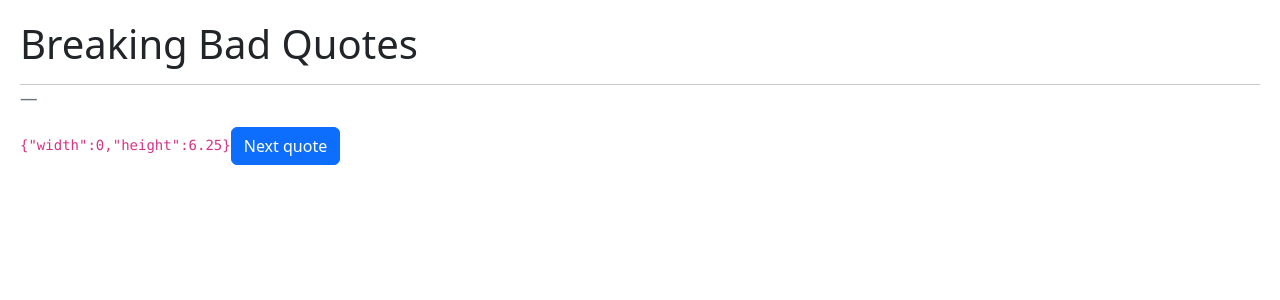
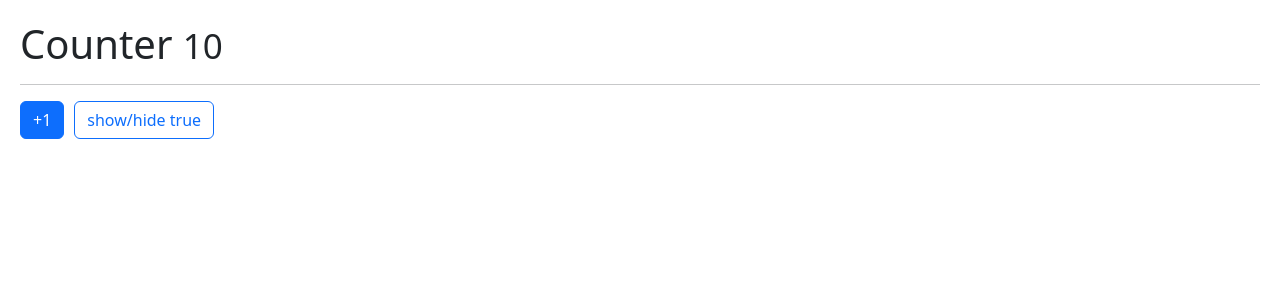
Before and after one commit to arasman/react-hook-app, a React (Vite) app: page / in a window 1280 px wide. Shown: the top 300 px of the page. Built offline with nearby package versions, Linux system fonts and the light colour scheme; no server answers.

Commit message:
Memo as React method

```diff
--- /dev/null
+++ b/src/06-memos/Memorize.jsx
@@ -0,0 +1,25 @@
+import { useState } from 'react';
+import {useCounter} from '../hooks';
+import { Small } from './Small';
+
+export const Memorize = () => {
+  const {counter, increment}  = useCounter(10);
+  const [show, setShow] = useState(true);
+
+  return (
+    <>
+      <h1>
+        Counter <Small value={counter}/>
+      </h1>
+      <hr />
+      <button className="btn btn-primary" onClick={() => increment(1)}>
+        +1
+      </button>
+      <button className='btn btn-outline-primary'
+      onClick={() => setShow(!show)}
+      >
+        show/hide {JSON.stringify(show)}
+      </button>
+    </>
+  );
+};
--- /dev/null
+++ b/src/06-memos/Small.jsx
@@ -0,0 +1,10 @@
+// import {memo} from 'react'
+import React from 'react'
+
+
+export const Small = React.memo (({value}) => {
+    console.log('Me volví  a pintar');
+  return (
+    <small>{value}</small>
+  )
+})
--- a/src/main.jsx
+++ b/src/main.jsx
@@ -7,6 +7,7 @@
 import { MultipleCustomHooks } from './03-examples/MultipleCustomHooks'
 import { FocuesScreen } from './04-useRef/FocuesScreen'
 import { Layout } from './05-useLayoutEfect/Layout'
+import { Memorize } from './06-memos/Memorize'
 import { HooksApp } from './HooksApp'
 import './index.css'
 
@@ -19,6 +20,7 @@
     {/* <FormWithCustomHook/> */}
     {/* <MultipleCustomHooks/> */}
     {/* <FocuesScreen/> */}
-    <Layout/>
+    {/* <Layout/> */}
+    <Memorize/>
   </React.StrictMode>
 )
```
